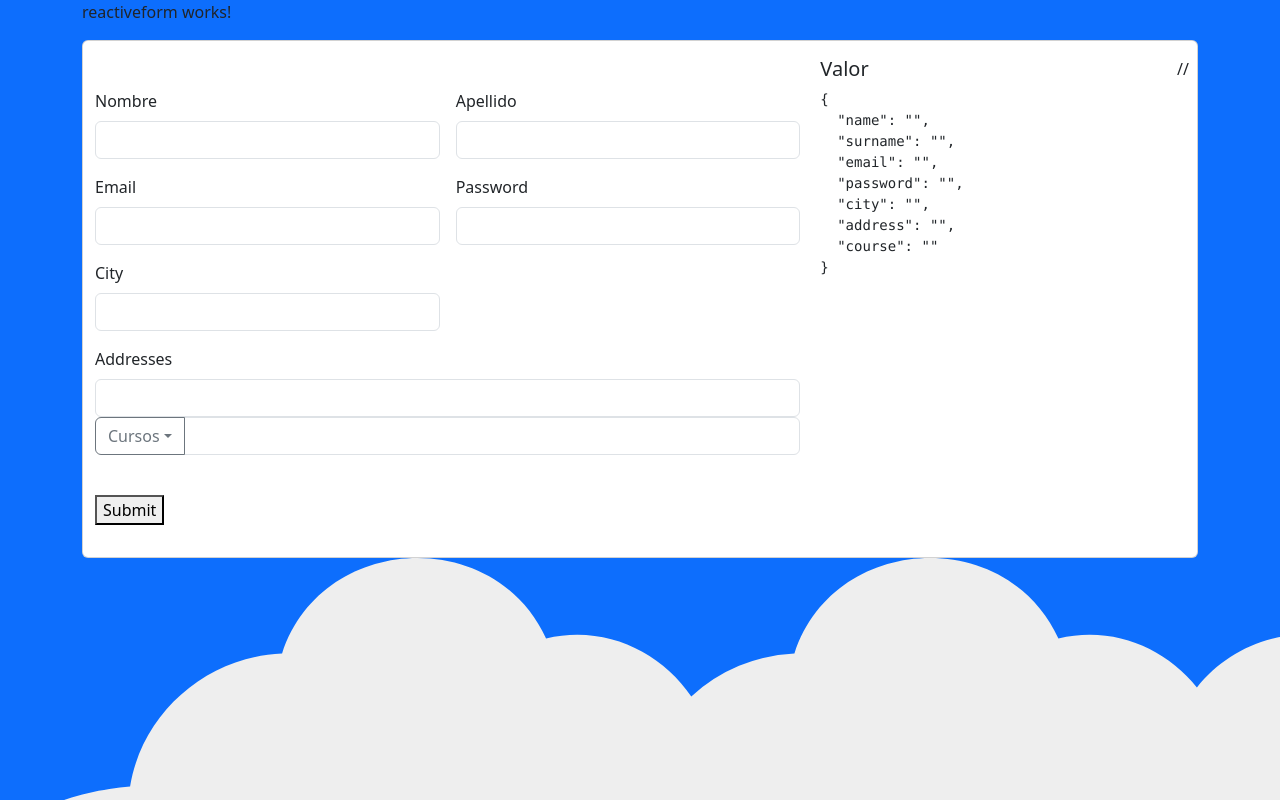
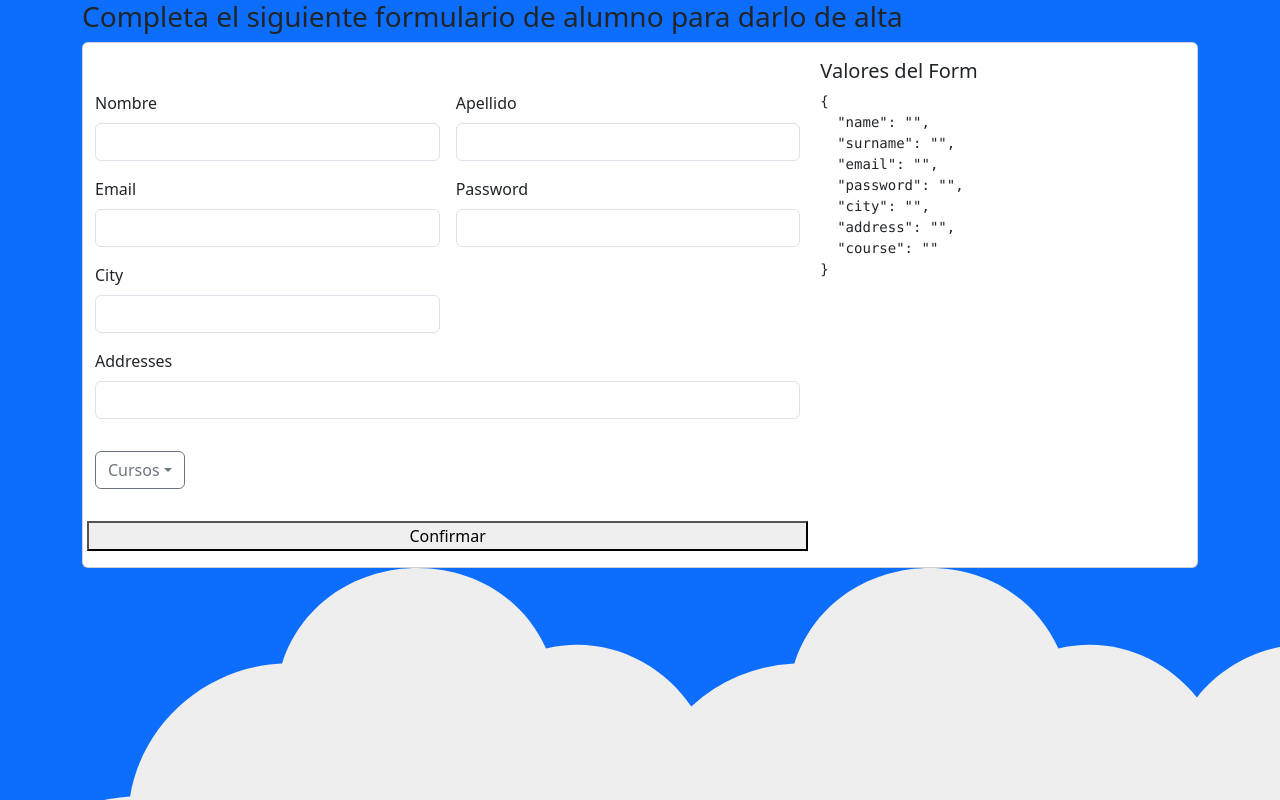
Before and after one commit to ramidlr/Forms_delRio, an Angular app: page / in a window 1280 px wide. Shown: the top 800 px of the page. Built offline with nearby package versions, Linux system fonts and the light colour scheme.

Commit message:
formandando sin validaciones

```diff
--- a/src/app/form/reactiveform/reactiveform.component.html
+++ b/src/app/form/reactiveform/reactiveform.component.html
@@ -1,4 +1,4 @@
-<p>reactiveform works!</p>
+<h3>Completa el siguiente formulario de alumno para darlo de alta</h3>
 
 <div class="card">
   <div class="card-body">
@@ -30,34 +30,27 @@
           <input formControlName="city" type="text" class="form-control" id="inputCity"/>
         </div>
 
-        <div class="col-12">
         <div class="mb-3">
           <label for="inputAddress" class="form-label">Addresses</label>
           <input formControlName="address" type="text" class="form-control" id="inputAddress"/>
-
+        </div>
 
         <div class="input-group mb-3">
           <button class="btn btn-outline-secondary dropdown-toggle" type="button" data-bs-toggle="dropdown" aria-expanded="false">Cursos</button>
             <ul class="dropdown-menu">
                 <li><a class="dropdown-item" href="#">Angular</a></li>
-                <li><a class="dropdown-item" href="#">Another action</a></li>
-                <li><a class="dropdown-item" href="#">Something else here</a></li>
+                <li><a class="dropdown-item" href="#">React</a></li>
+                <li><a class="dropdown-item" href="#">UX-UI Advanced</a></li>
                 <li><hr class="dropdown-divider"></li>
-                <li><a class="dropdown-item" href="#">Separated link</a></li>
             </ul>
-              <input type="text" class="form-control" aria-label="Text input with dropdown button">
         </div>
 
+
             <br>
-            <button type="submit">Submit</button>
-          </div>
-        </div>
+            <button type="submit">Confirmar</button>
         </form>
 
           <div class="col-4">
-            <h5>Valor</h5>
+            <h5>Valores del Form</h5>
             <pre>{{ studentForm.value | json }}</pre>
         </div>
-
-
-    //
```
Lines whose indentation alone changed are shown as unchanged.
